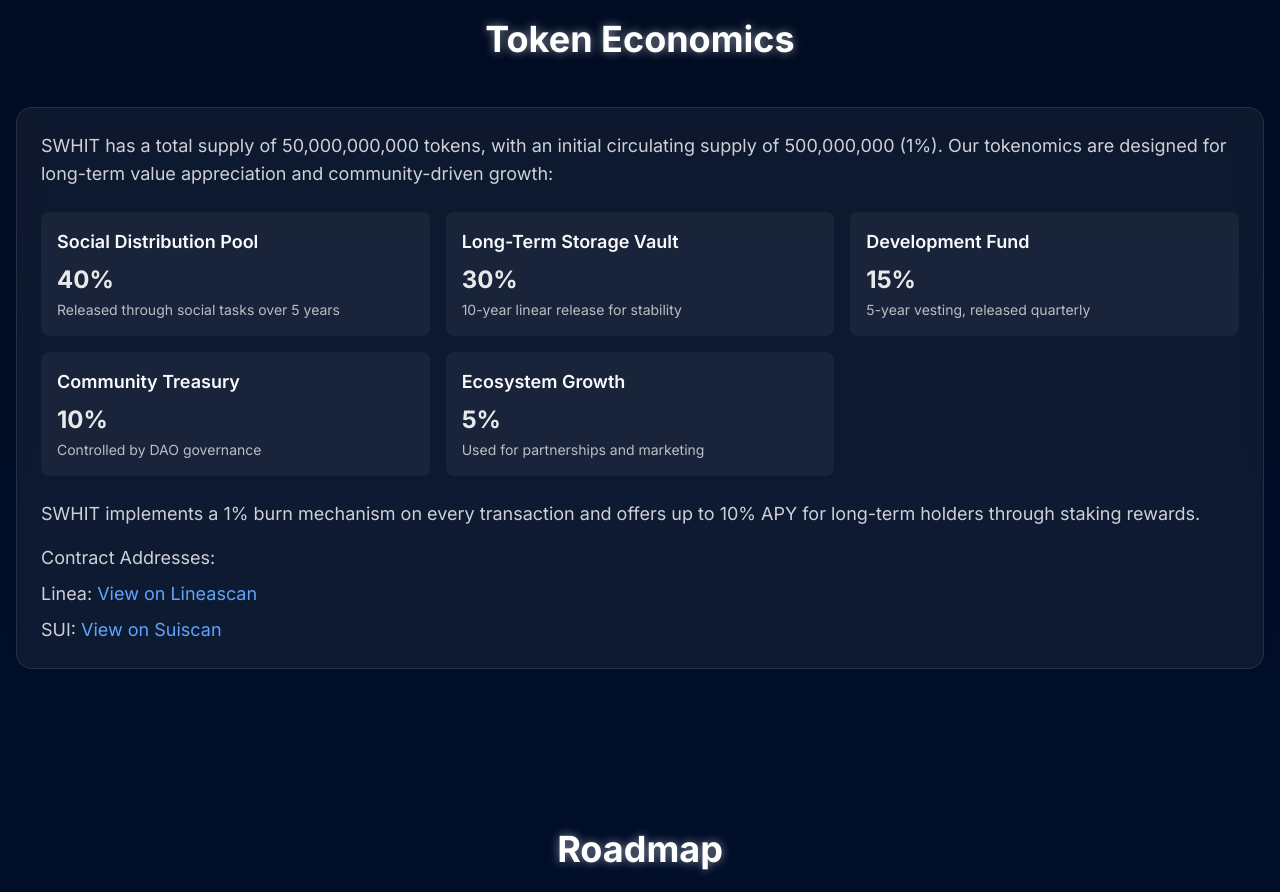
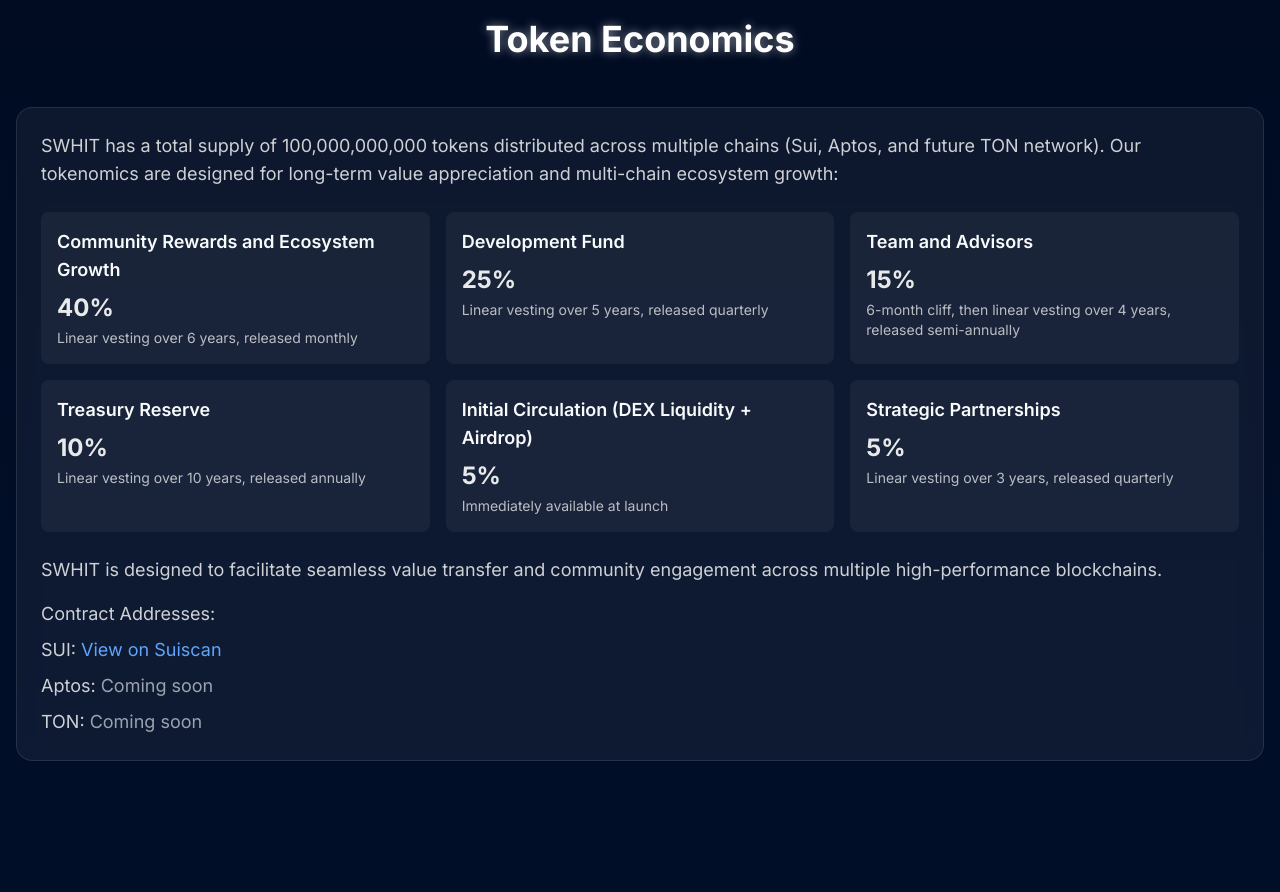
Before and after one commit to wheat-eco/page, a Next.js app in the folder swhit/: page / in a window 1280 px wide. Shown: the part 2420-3312 px from the top of the page. Built offline with nearby package versions, Linux system fonts and the light colour scheme.

Commit message:
update tokenomics-section.tsx

```diff
--- a/swhit/components/tokenomics-section.tsx
+++ b/swhit/components/tokenomics-section.tsx
@@ -3,29 +3,34 @@
 export function TokenomicsSection() {
   const tokenomics = [
     {
-      label: "Social Distribution Pool",
+      label: "Community Rewards and Ecosystem Growth",
       value: "40%",
-      description: "Released through social tasks over 5 years"
-    },
-    {
-      label: "Long-Term Storage Vault",
-      value: "30%",
-      description: "10-year linear release for stability"
+      description: "Linear vesting over 6 years, released monthly"
     },
     {
       label: "Development Fund",
-      value: "15%",
-      description: "5-year vesting, released quarterly"
+      value: "25%",
+      description: "Linear vesting over 5 years, released quarterly"
     },
     {
-      label: "Community Treasury",
-      value: "10%",
-      description: "Controlled by DAO governance"
+      label: "Team and Advisors",
+      value: "15%",
+      description: "6-month cliff, then linear vesting over 4 years, released semi-annually"
     },
     {
-      label: "Ecosystem Growth",
+      label: "Treasury Reserve",
+      value: "10%",
+      description: "Linear vesting over 10 years, released annually"
+    },
+    {
+      label: "Initial Circulation (DEX Liquidity + Airdrop)",
       value: "5%",
-      description: "Used for partnerships and marketing"
+      description: "Immediately available at launch"
+    },
+    {
+      label: "Strategic Partnerships",
+      value: "5%",
+      description: "Linear vesting over 3 years, released quarterly"
     }
   ]
 
@@ -38,7 +43,7 @@
         <Card className="glass-card border-0">
           <CardContent className="p-6">
             <p className="text-white/80 text-lg mb-6">
-              SWHIT has a total supply of 50,000,000,000 tokens, with an initial circulating supply of 500,000,000 (1%). Our tokenomics are designed for long-term value appreciation and community-driven growth:
+              SWHIT has a total supply of 100,000,000,000 tokens distributed across multiple chains (Sui, Aptos, and future TON network). Our tokenomics are designed for long-term value appreciation and multi-chain ecosystem growth:
             </p>
             <div className="grid md:grid-cols-2 lg:grid-cols-3 gap-4">
               {tokenomics.map((item, index) => (
@@ -53,17 +58,20 @@
             </div>
             <div className="mt-6 space-y-4">
               <p className="text-white/80 text-lg">
-                SWHIT implements a 1% burn mechanism on every transaction and offers up to 10% APY for long-term holders through staking rewards.
+                SWHIT is designed to facilitate seamless value transfer and community engagement across multiple high-performance blockchains.
               </p>
               <div className="space-y-2">
                 <p className="text-white/80 text-lg">
                   Contract Addresses:
                 </p>
                 <p className="text-white/80 text-lg">
-                  Linea: <a href="https://lineascan.build/address/0x741f2fc08125a86d452d54ef77e24a9ca6da4cb2" target="_blank" rel="noopener noreferrer" className="text-blue-400 hover:underline">View on Lineascan</a>
+                  SUI: <a href="https://suiscan.xyz/mainnet/coin/0x4eaaef2c74b1793e1c63e5f3843087921aebc815a36e9993958e199885c327b2::swhit::SWHIT//txs" target="_blank" rel="noopener noreferrer" className="text-blue-400 hover:underline">View on Suiscan</a>
                 </p>
                 <p className="text-white/80 text-lg">
-                  SUI: <a href="https://suiscan.xyz/mainnet/coin/0xe17180ee2271edd6f60d39e04d4fd7983d2e03d1cd908e1eee4eb812bab3929d::wheat_sol::WHEAT_SOL/txs" target="_blank" rel="noopener noreferrer" className="text-blue-400 hover:underline">View on Suiscan</a>
+                  Aptos: <span className="text-gray-400">Coming soon</span>
+                </p>
+                <p className="text-white/80 text-lg">
+                  TON: <span className="text-gray-400">Coming soon</span>
                 </p>
               </div>
             </div>
```
